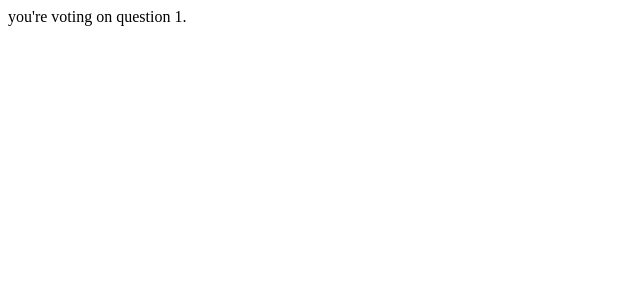
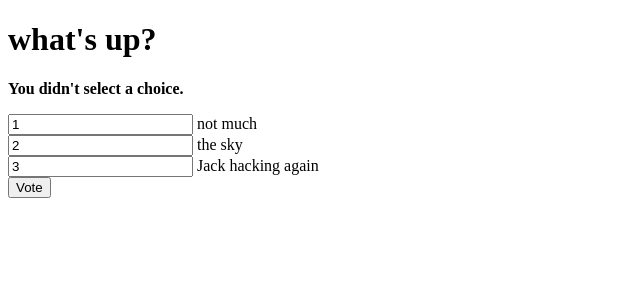
Before and after one commit to klone1127/mysite, a Django app: page /polls/1/vote/ in a window 1280 px wide. Shown: the top 300 px of the page, without its empty margins (0-640 px from the left). Run offline with Django 3.2, Linux system fonts and the light colour scheme; data comes from the database, SQL or seed files in the repository.

Commit message:
Simple form

```diff
--- a/polls/templates/polls/detail.html
+++ b/polls/templates/polls/detail.html
@@ -6,10 +6,15 @@
 </head>
 <body>
     <h1>{{ question.question_text }}</h1>
-    <ul>
-        {% for choice in question.choice_set.all %}
-            <li>{{ choice.choice_text }}</li>
+    {% if error_message %}<p><strong>{{ error_message }}</strong></p> {% endif %}
+
+    <form action="{% url 'polls:vote' question.id %}" method="post">
+    {% csrf_token %}
+    {% for choice in question.choice_set.all %}
+        <input type="redio" name="choice" id="choice{{ forloop.counter }}" value="{{ choice.id }}" />
+        <label for="choice{{ forloop.counter }}">{{ choice.choice_text }}</label><br/>
         {% endfor %}
-    </ul>
+        <input type="submit" value="Vote"/>
+    </form>
 </body>
 </html>
--- a/polls/views.py
+++ b/polls/views.py
@@ -1,9 +1,10 @@
 from django.http import Http404
 from django.shortcuts import get_object_or_404, render
+from django.urls import reverse
 
-from django.http import HttpResponse
+from django.http import HttpResponse, HttpResponseRedirect
 
-from .models import Question
+from .models import Choice, Question
 
 # Create your views here.
 def index(request):
@@ -16,8 +17,23 @@ def detail(request, question_id):
     return render(request, 'polls/detail.html', {'question': question})
 
 def results(request, question_id):
-    response = "you're looking at the results of question %s."
-    return HttpResponse(response % question_id)
+    question = get_object_or_404(Question, pk=question_id)
+    return render(request, 'polls/results.html', {'question': question})
 
 def vote(request, question_id):
-    return HttpResponse("you're voting on question %s." % question_id)
+    question = get_object_or_404(Question, pk=question_id)
+    try:
+        selected_choice = question.choice_set.get(pk=request.POST['choice'])
+    except (KeyError, Choice.DoesNotExist):
+        # Redisplay the question voting form.
+        return render(request, 'polls/detail.html', {
+            'question': question,
+            'error_message': "You didn't select a choice.",
+        })
+    else:
+        selected_choice.vote += 1
+        selected_choice.save()
+        # Always return an HttpResposeRedirect after successfully dealing
+        # with POST data. This prevents data from being posted twice if a
+        # user hits the Back button.
+        return HttpResponseRedirect(reverse('polls:results', args=(question.id,)))
```
Also changed, not shown: polls/templates/polls/results.html (added, +18 -0 lines).
